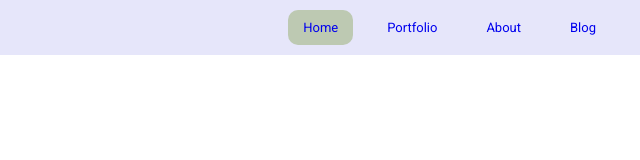
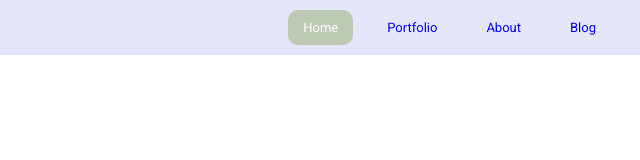
Before and after one commit to diptasahacse/web-design-project-1, a plain HTML site: page index.html in a window 1280 px wide. In both pictures the pointer is over the link "Home". Shown: the full height of the page, 134-774 px from the left. Drawn offline with Linux system fonts and the light colour scheme.

Commit message:
add hover features

```diff
--- a/style.css
+++ b/style.css
@@ -34,3 +34,6 @@ ul li a{
 
 
 }
+ul li a:hover{
+    color: white;
+}
```
